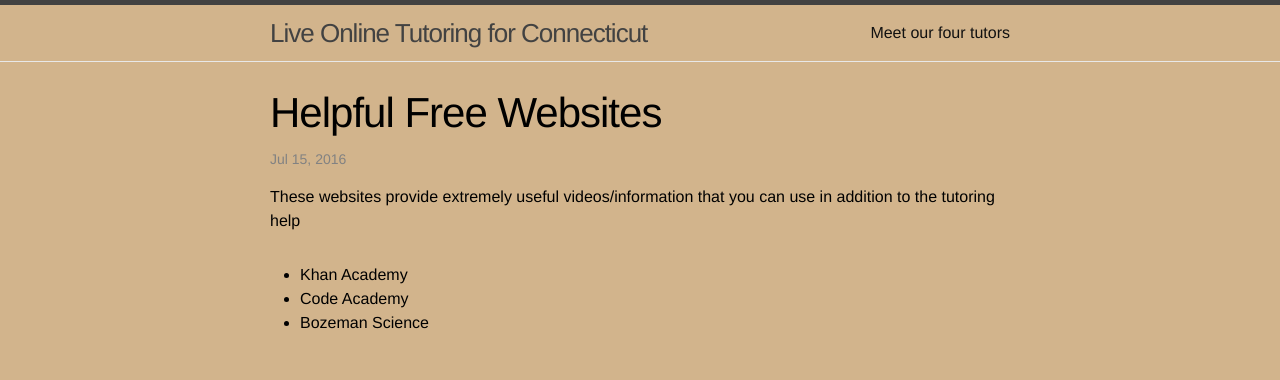
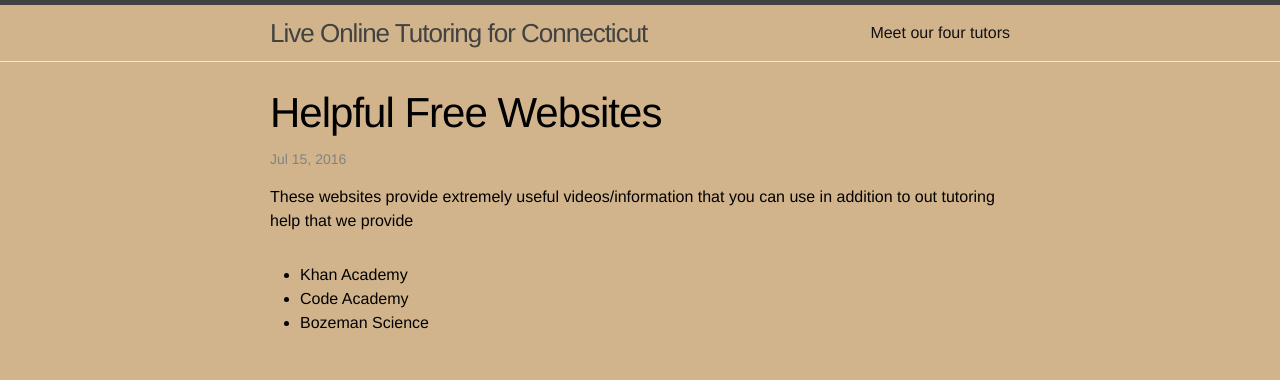
Before and after one commit to pepe454/pepe454.github.io, a Jekyll site: the page built from _posts/2016-07-15-welcome-to-jekyll.markdown, in a window 1280 px wide. Shown: the top 380 px of the page. Built offline with Jekyll 4.4.1, drawn with Linux system fonts in a browser that asks for light colours.

Commit message:
Update post.html

```diff
--- a/_layouts/post.html
+++ b/_layouts/post.html
@@ -7,7 +7,7 @@ layout: default
   <header class="post-header">
     <h1 class="post-title" itemprop="name headline">{{ page.title }}</h1>
     <p class="post-meta"><time datetime="{{ page.date | date_to_xmlschema }}" itemprop="datePublished">{{ page.date | date: "%b %-d, %Y" }}</time>{% if page.author %} • <span itemprop="author" itemscope itemtype="http://schema.org/Person"><span itemprop="name">{{ page.author }}</span></span>{% endif %}</p>
-    These websites provide extremely useful videos/information that you can use in addition to the tutoring help
+    These websites provide extremely useful videos/information that you can use in addition to out tutoring help that we provide
   </header>
 
   <div class="post-content" itemprop="articleBody">
```
